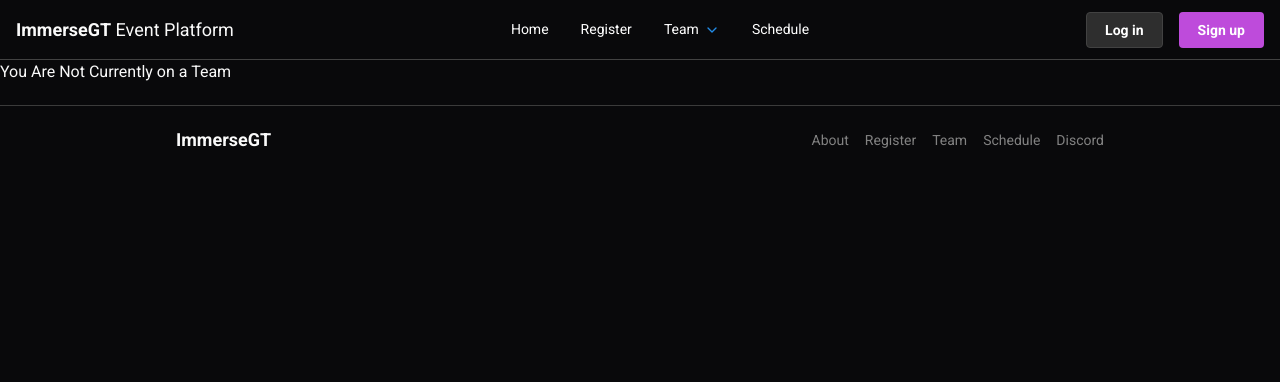
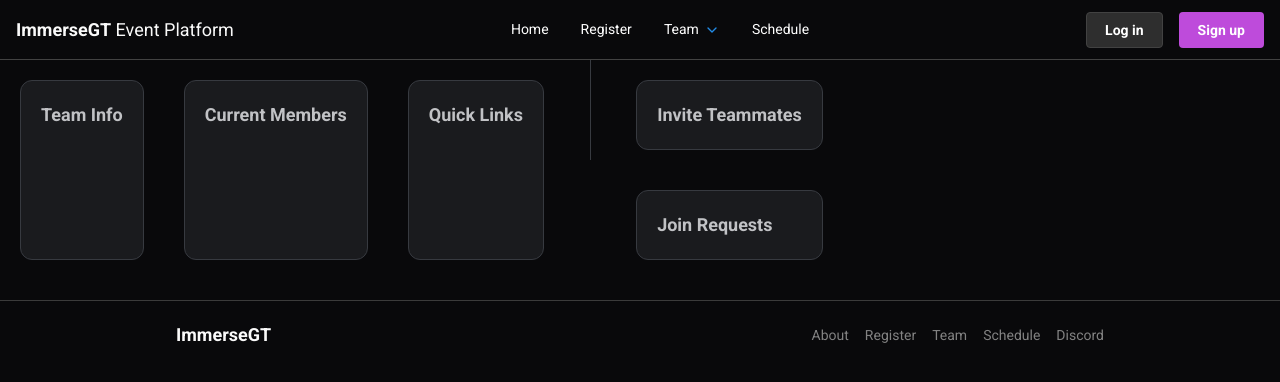
Before and after one commit to immersegt/immersegt, a Next.js app: page /team in a window 1280 px wide. Shown: the top 382 px of the page. Built offline with nearby package versions, Linux system fonts and the light colour scheme.

Commit message:
Added functionality for saving teams, wrote out basic HTML/CSS structure for team page, wrote JSON format for team data

```diff
--- a/app/team/page.tsx
+++ b/app/team/page.tsx
@@ -1,21 +1,70 @@
 'use client';
 
-import 'styles/index.css'
+import 'styles/index.css';
+import 'styles/team.css';
+
+import { useState } from 'react';
 
 const Team = () => {
-    const foundTeam = false;
-    return (
-        <div>
-            {foundTeam ? (
-                <div>
-                    Team Page
-                </div>
-            ) : (
-                <div>
-                    You Are Not Currently on a Team
-                </div>
-            )}
+    const [foundTeam, setFoundTeam] = useState(true);
+    const [teamData, setTeamData] = useState({
+        id: 1,
+        name: "Your Team Name Would Go Here",
+        description: "Looking for dedicated team members who are experienced in front end and back end development for our hackathon team.",
+        members: [
+            {
+                id: 2,
+                name: "Alex",
+                date: new Date(2023, 11, 22)
+            },
+            {
+                id: 3,
+                name: "Member",
+                date: new Date(2023, 11, 21)
+            },
+
+        ]
+    });
+    const [teamRequests, setTeamRequests] = useState([
+        {
+            id: 1,
+            name: "Alex",
+            name_id: 1,
+            message: "I would like to join your team.",
+            date: new Date(2023, 11, 22),
+            rejected: false
+        }
+    ]);
+
+    return foundTeam ? (
+        <div className="teamPage">
+            <main className="teamMain">
+                <section className="teamBox info">
+                    <h3>Team Info</h3>
+                </section>
+                <section className="teamBox member">
+                    <h3>Current Members</h3>
+                </section>
+                <section className="teamBox links">
+                    <h3>Quick Links</h3>
+                </section>
+            </main>
+
+            <div className="verticalRule3"/>
+
+            <aside className="teamAside">
+                <section className="teamBox invite">
+                    <h3>Invite Teammates</h3>
+                </section>
+                <section className="teamBox request">
+                    <h3>Join Requests</h3>
+                </section>
+            </aside>
         </div>
+    ) : (
+        <main>
+            You Are Not Currently on a Team
+        </main>
     )
 }
 
--- a/components/Tracks.tsx
+++ b/components/Tracks.tsx
@@ -64,7 +64,8 @@ const mockCard = {
     name: "The Best Team",
     description: "Looking for dedicated team members who are experienced in front end and back end development for our hackathon team.",
     members: ["John Doe", "Barry Allen", "James Smith", "Savitar", "Henry Allen"],
-    joined: false
+    joined: false,
+    saved: false
 };
 
 const Tracks = () => {
@@ -104,7 +105,7 @@ const Tracks = () => {
                 <p className="tracksDescription">Whether you choose to join up with friends or network with other event participants, ImmerseGT's event platform allows you to build effective, skilled teams. You can search for members, filter teams based on key criteria, and more.</p>
                 <div className="teamHolder">
                     <div className="illustrationContainer"><img src={Illustration1.src} className="illustration" /></div>
-                    <div className="mockTeamCard"><Card name={mockCard.name} description={mockCard.description} members={mockCard.members} joined={mockCard.joined} disabled={true} /></div>
+                    <div className="mockTeamCard"><Card name={mockCard.name} description={mockCard.description} members={mockCard.members} joined={mockCard.joined} saved={mockCard.saved} disabled={true} /></div>
                     <div className="illustrationContainer"><img src={Illustration2.src} className="illustration" /></div>
                 </div>
 
--- a/styles/faq.css
+++ b/styles/faq.css
@@ -9,4 +9,5 @@
     border-radius: var(--mantine-radius-md);
     margin-bottom: var(--mantine-spacing-lg);
     border: rem(1px) solid light-dark(var(--mantine-color-gray-3), var(--mantine-color-dark-4));
+    text-align: left;
 }
--- /dev/null
+++ b/styles/team.css
@@ -0,0 +1,53 @@
+.teamPage {
+    display: flex;
+}
+
+.teamMain {
+    display: flex;
+    flex-wrap: wrap;
+}
+
+.teamAside {
+    display: flex;
+    flex-direction: column;
+}
+
+.teamBox {
+    background-color: rgb(26, 27, 30);
+    border: 1px solid rgb(55, 58, 64);
+    border-radius: 12px;
+    padding: 20px;
+    margin: 20px;
+}
+
+.teamBox.info {
+
+}
+
+.teamBox.member {
+
+}
+
+.teamBox.links {
+
+}
+
+.teamBox.invite {
+
+}
+
+.teamBox.request {
+
+}
+
+.verticalRule3 {
+    border-left: 1px solid rgb(55, 58, 64);
+    height: 100px;
+    margin-left: 2vw;
+    margin-right: 2vw;
+
+    @media only screen and (max-width: 1120px) {
+        visibility: hidden;
+        height: 0vh;
+    }
+}
```
Also changed, not shown: app/team/formation/page.tsx (+42 -16 lines), components/Card.tsx (+12 -8 lines), styles/teamcard.css (+15 -0 lines).
